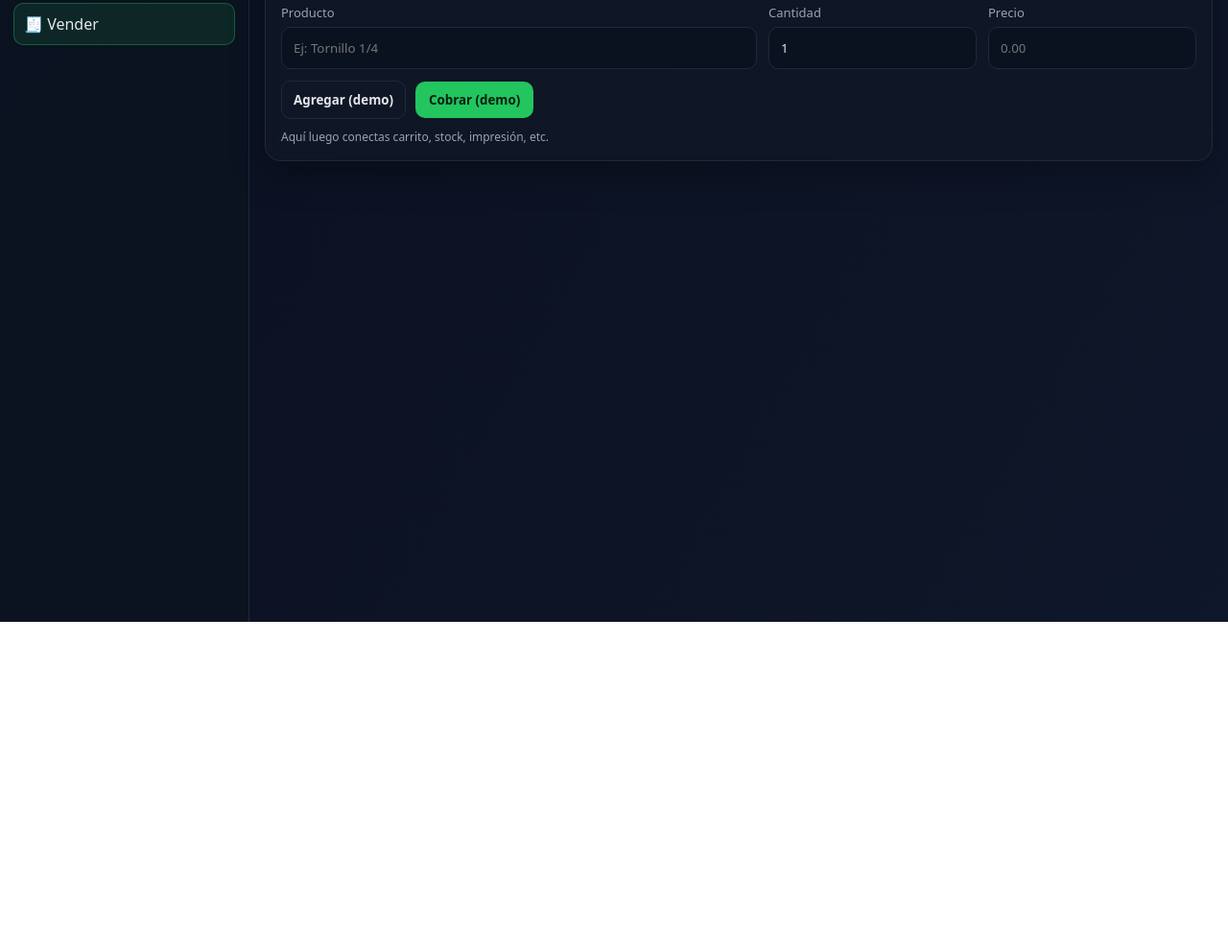
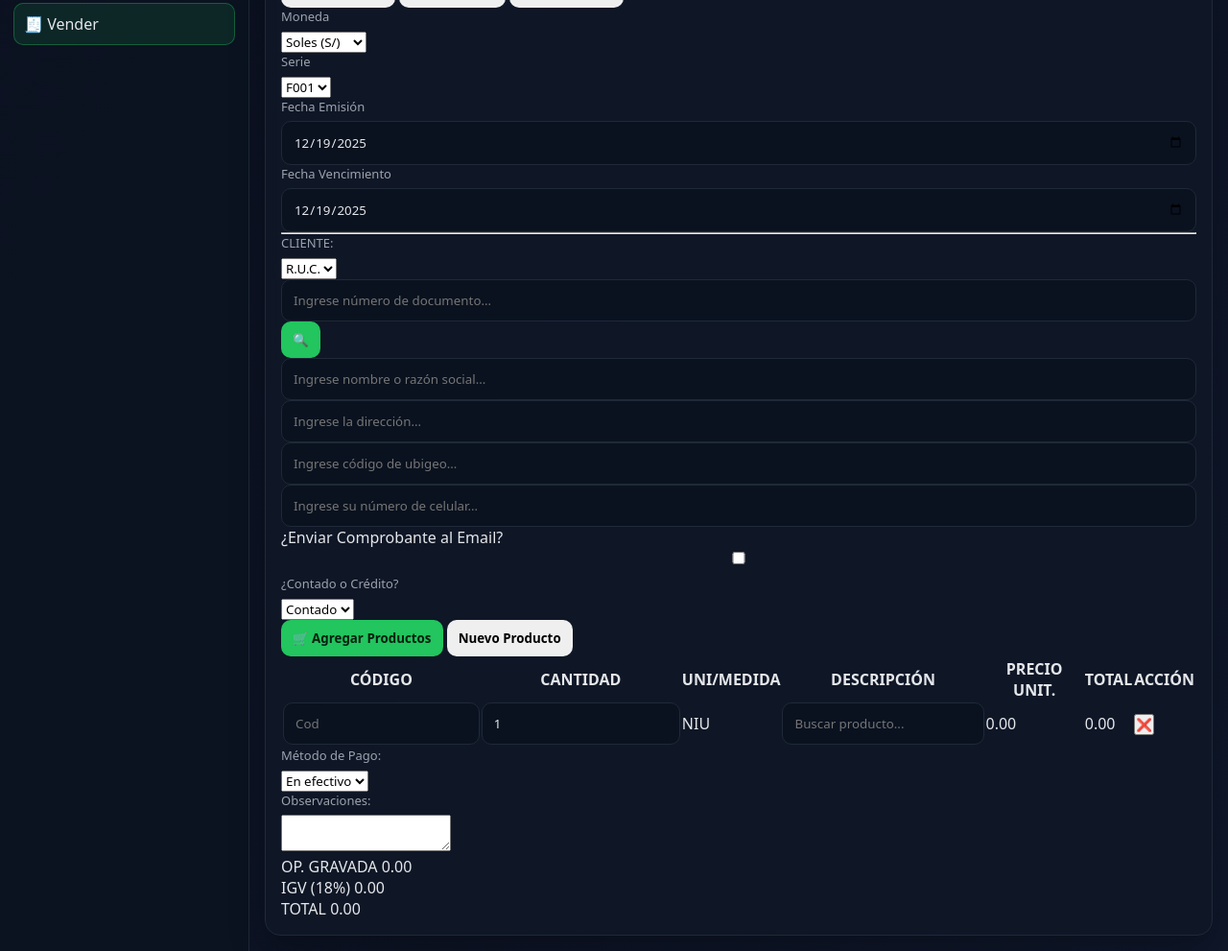
Before and after one commit to Jheramy2007/Examen_Final, a plain HTML site: page vender.html in a window 1280 px wide. Shown: the part 152-1143 px from the top of the page at 96% size. Before the commit the page ends 800 px from the top, so only its background shows below. Drawn offline with Linux system fonts and the light colour scheme; sample sign-in values are in the browser's storage.

Commit message:
Primera prueba del codigo fuente

```diff
--- a/vender.html
+++ b/vender.html
@@ -3,7 +3,7 @@
 <head>
     <meta charset="utf-8" />
     <meta name="viewport" content="width=device-width, initial-scale=1" />
-    <title>Sistema de Ventas - Vender</title>
+    <title>Sistema de Ventas - Nueva Venta</title>
     <link rel="stylesheet" href="css/style.css" />
     </head>
 <body>
@@ -21,39 +21,138 @@
             <div class="side-title">Menú</div>
             <nav class="nav">
                 <a class="nav-item" href="inicio.html" data-page="inicio">🏠 Inicio</a>
-        <a class="nav-item" href="vender.html" data-page="vender">🧾 Vender</a>
+                <a class="nav-item active" href="vender.html" data-page="vender">🧾 Vender</a>
             </nav>
         </aside>
 
         <main class="workarea">
-        <section class="card">
-        <h2 class="h2">Vender</h2>
-        <p class="muted">Pantalla base para registrar una venta (demo).</p>
+            <section class="card invoice-panel">
 
-        <div class="sale-row" style="margin-top:12px;">
-            <div class="sale-field">
-            <label>Producto</label>
-            <input id="producto" type="text" placeholder="Ej: Tornillo 1/4" />
-            </div>
-
-            <div class="sale-field">
-            <label>Cantidad</label>
-            <input id="cantidad" type="number" min="1" value="1" />
-            </div>
-
-            <div class="sale-field">
-            <label>Precio</label>
-            <input id="precio" type="number" min="0" step="0.10" placeholder="0.00" />
+                <div class="invoice-header">
+                    <h2 class="h2">📄 NUEVA FACTURA</h2>
+                    <div class="invoice-types">
+                        <button class="btn info active">Emitir Factura</button>
+                        <button class="btn danger">Emitir Boleta</button>
+                        <button class="btn warn">Nota de Venta</button>
                     </div>
                 </div>
 
-        <div class="sale-actions">
-            <button id="btnAdd" class="btn ghost">Agregar (demo)</button>
-            <button id="btnPay" class="btn primary small">Cobrar (demo)</button>
+                <div class="form-row four-col">
+                    <div class="field-group">
+                        <label>Moneda</label>
+                        <select class="input-dark"><option>Soles (S/)</option><option>Dólares ($)</option></select>
+                    </div>
+                    <div class="field-group">
+                        <label>Serie</label>
+                        <select class="input-dark"><option>F001</option><option>F002</option></select>
+                    </div>
+                    <div class="field-group">
+                        <label>Fecha Emisión</label>
+                        <input type="date" class="input-dark" value="2025-12-19">
+                    </div>
+                    <div class="field-group">
+                        <label>Fecha Vencimiento</label>
+                        <input type="date" class="input-dark" value="2025-12-19">
+                    </div>
                 </div>
 
-        <div class="mini muted" style="margin-top:10px;">
-            Aquí luego conectas carrito, stock, impresión, etc.
+                <hr class="separator">
+
+                <div class="client-section">
+                    <label class="section-label">CLIENTE:</label>
+
+                    <div class="form-row search-row">
+                        <div class="field-group small">
+                            <select class="input-dark"><option>R.U.C.</option><option>D.N.I.</option></select>
+                        </div>
+                        <div class="field-group medium search-group">
+                            <input type="text" class="input-dark" placeholder="Ingrese número de documento...">
+                            <button class="btn primary icon-btn">🔍</button>
+                        </div>
+                        <div class="field-group large">
+                            <input type="text" class="input-dark" placeholder="Ingrese nombre o razón social...">
+                        </div>
+                    </div>
+
+                    <div class="form-row three-col">
+                        <input type="text" class="input-dark" placeholder="Ingrese la dirección...">
+                        <input type="text" class="input-dark" placeholder="Ingrese código de ubigeo...">
+                        <input type="text" class="input-dark" placeholder="Ingrese su número de celular...">
+                    </div>
+
+                    <div class="form-row options-row">
+                        <div class="toggle-group">
+                            <span>¿Enviar Comprobante al Email?</span>
+                            <div class="toggle-switch">
+                                <input type="checkbox" id="emailSwitch">
+                                <label for="emailSwitch" class="switch-label"></label>
+                            </div>
+                        </div>
+                        <div class="field-group">
+                            <label>¿Contado o Crédito?</label>
+                            <select class="input-dark"><option>Contado</option><option>Crédito</option></select>
+                        </div>
+                    </div>
+                </div>
+
+                <div class="actions-bar right-align">
+                    <button class="btn primary">🛒 Agregar Productos</button>
+                    <button class="btn info">Nuevo Producto</button>
+                </div>
+
+                <div class="table-container">
+                    <table class="details-table">
+                        <thead>
+                            <tr>
+                                <th>CÓDIGO</th>
+                                <th>CANTIDAD</th>
+                                <th>UNI/MEDIDA</th>
+                                <th>DESCRIPCIÓN</th>
+                                <th>PRECIO UNIT.</th>
+                                <th>TOTAL</th>
+                                <th>ACCIÓN</th>
+                            </tr>
+                        </thead>
+                        <tbody id="tablaProductos">
+                            <tr>
+                                <td><input type="text" class="input-transparent" placeholder="Cod"></td>
+                                <td><input type="number" class="input-transparent" value="1"></td>
+                                <td>NIU</td>
+                                <td><input type="text" class="input-transparent" placeholder="Buscar producto..."></td>
+                                <td>0.00</td>
+                                <td>0.00</td>
+                                <td><button class="btn-delete">❌</button></td>
+                            </tr>
+                        </tbody>
+                    </table>
+                </div>
+
+                <div class="invoice-footer">
+                    <div class="footer-left">
+                        <div class="field-group">
+                            <label>Método de Pago:</label>
+                            <select class="input-dark full-width"><option>En efectivo</option><option>Yape/Plin</option></select>
+                        </div>
+                        <div class="field-group">
+                            <label>Observaciones:</label>
+                            <textarea class="input-dark full-width" rows="2"></textarea>
+                        </div>
+                    </div>
+
+                    <div class="footer-right">
+                        <div class="summary-row">
+                            <span>OP. GRAVADA</span>
+                            <span>0.00</span>
+                        </div>
+                        <div class="summary-row">
+                            <span>IGV (18%)</span>
+                            <span>0.00</span>
+                        </div>
+                        <div class="summary-row total">
+                            <span>TOTAL</span>
+                            <span class="total-amount">0.00</span>
+                        </div>
+                    </div>
                 </div>
 
             </section>
```
Lines whose indentation alone changed are shown as unchanged.
